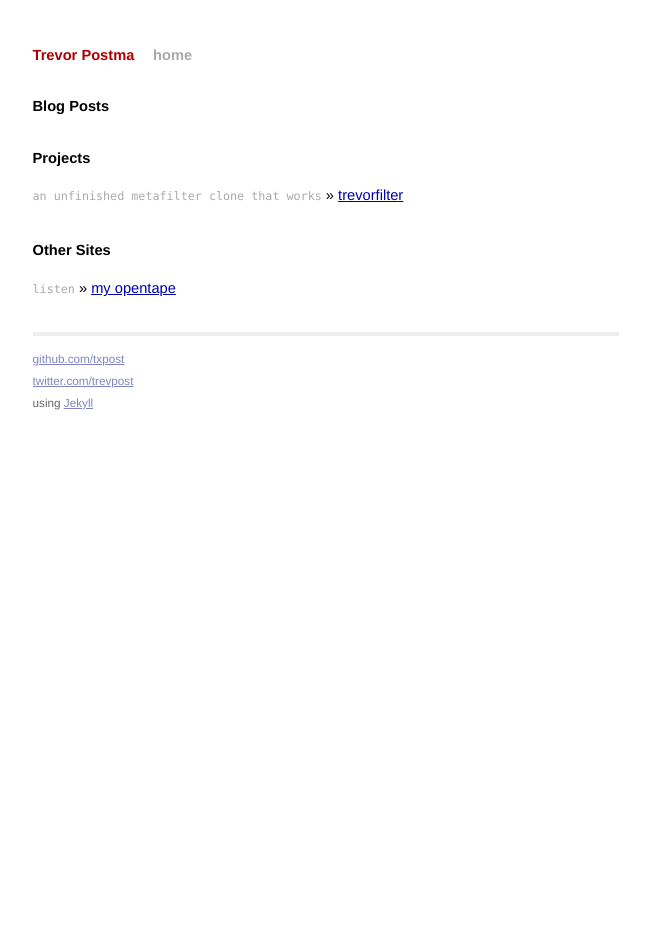
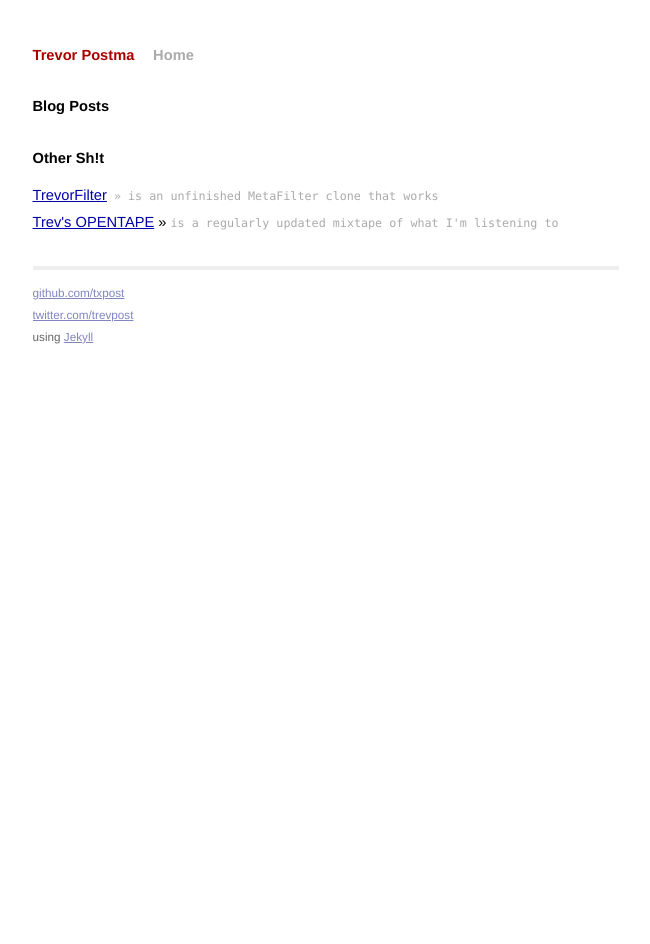
Before and after one commit to txpost/txpost.github.com, a Jekyll site: the page built from index.html, in a window 1280 px wide. Shown: the whole page, without its empty margins (314-964 px from the left). Built offline with Jekyll 4.4.1, drawn with Linux system fonts in a browser that asks for light colours; Markdown is read by kramdown in place of the engine named in the settings.

Commit message:
clean-up

```diff
--- a/_layouts/default.html
+++ b/_layouts/default.html
@@ -20,7 +20,7 @@
 <div class="site">
   <div class="title">
     <a href="/">{{ page.title }}</a>
-    <a class="extra" href="/">home</a>
+    <a class="extra" href="/">Home</a>
   </div>
 
   {{ content }}
--- a/index.html
+++ b/index.html
@@ -11,13 +11,9 @@ title: Trevor Postma
     {% endfor %}
   </ul>
 
-  <h1>Projects</h1>
+  <h1>Other Sh!t</h1>
   <ul class="posts">
-    <li><span>an unfinished metafilter clone that works</span> &raquo; <a href="http://radiant-ocean-80.heroku.com/">trevorfilter</a></li>
-  </ul>
-
-  <h1>Other Sites</h1>
-  <ul class="posts">
-    <li><span>listen</span> &raquo; <a href="http://opentape.trevorpostma.com">my opentape</a></li>
+    <li><a href="http://radiant-ocean-80.heroku.com/">TrevorFilter</a><span> &raquo; is an unfinished MetaFilter clone that works</span></li>
+    <li><a href="http://opentape.trevorpostma.com">Trev's OPENTAPE</a> &raquo; <span>is a regularly updated mixtape of what I'm listening to</span>  </li>
   </ul>
 </div>
```
